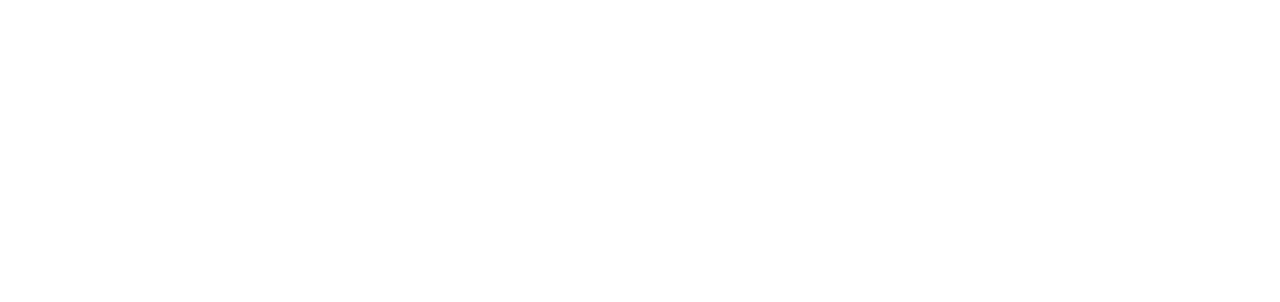
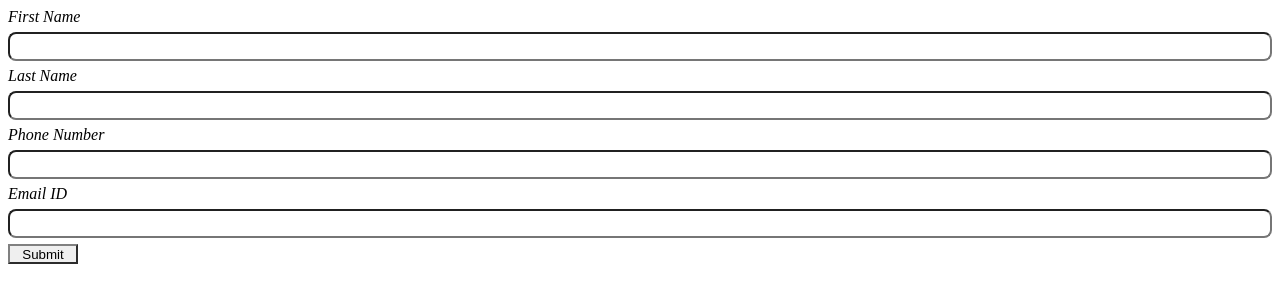
Before and after one commit to acciojob/form-login-2-Aashish257, a website: page main.html in a window 1280 px wide. Drawn offline with Linux system fonts and the light colour scheme.

Commit message:
created a submission

```diff
--- a/main.html
+++ b/main.html
@@ -8,6 +8,17 @@
 
 <body>
 	<!-- the entire body must be written by student -->
+	<div class="form">
+		<label for="first_name">First Name</label>
+		<input name="first_name" id="first_name" type="text">
+		<label for="last_name">Last Name</label>
+		<input name="last_name" id="last_name" type="text" >
+		<label>Phone Number</label>
+		<input name="phone_number" id="phone_number" type="tel">
+		<label class="Email_id">Email ID</label>
+		<input name="Email_id" id="Email_id" type="email">
+		<button type="submit" onclick="details()">Submit</button>
+	</div>
     <script type="text/javascript" src="./script.js">
 </script>
 
--- a/script.js
+++ b/script.js
@@ -1 +1,9 @@
 //your JS code here. If required.
+function details() {
+	let firstname = document.getElementById("first_name").value;
+	let lastname = document.getElementById("last_name").value;
+	let MobileNo = document.getElementById("phone_number").value;
+	let EmailID = document.getElementById("Email_id").value;
+
+	alert(`First Name: ${firstname} Last Name: ${lastname} Phone Number: ${MobileNo} Email ID: ${EmailID}`);
+}
--- a/styles.css
+++ b/styles.css
@@ -1 +1,21 @@
 /*  your css code here. If applicable */
+.form {
+	display: flex;
+	flex-direction: column;
+	gap: 6px;
+}
+
+label {
+	line-height: 18px;
+	font-style: italic;
+}
+input {
+	font-size: 20px;
+	border-radius: 8px;
+}
+
+button {
+	width: 70px;
+	height: 20px;
+	border-color: gray;
+}
```
